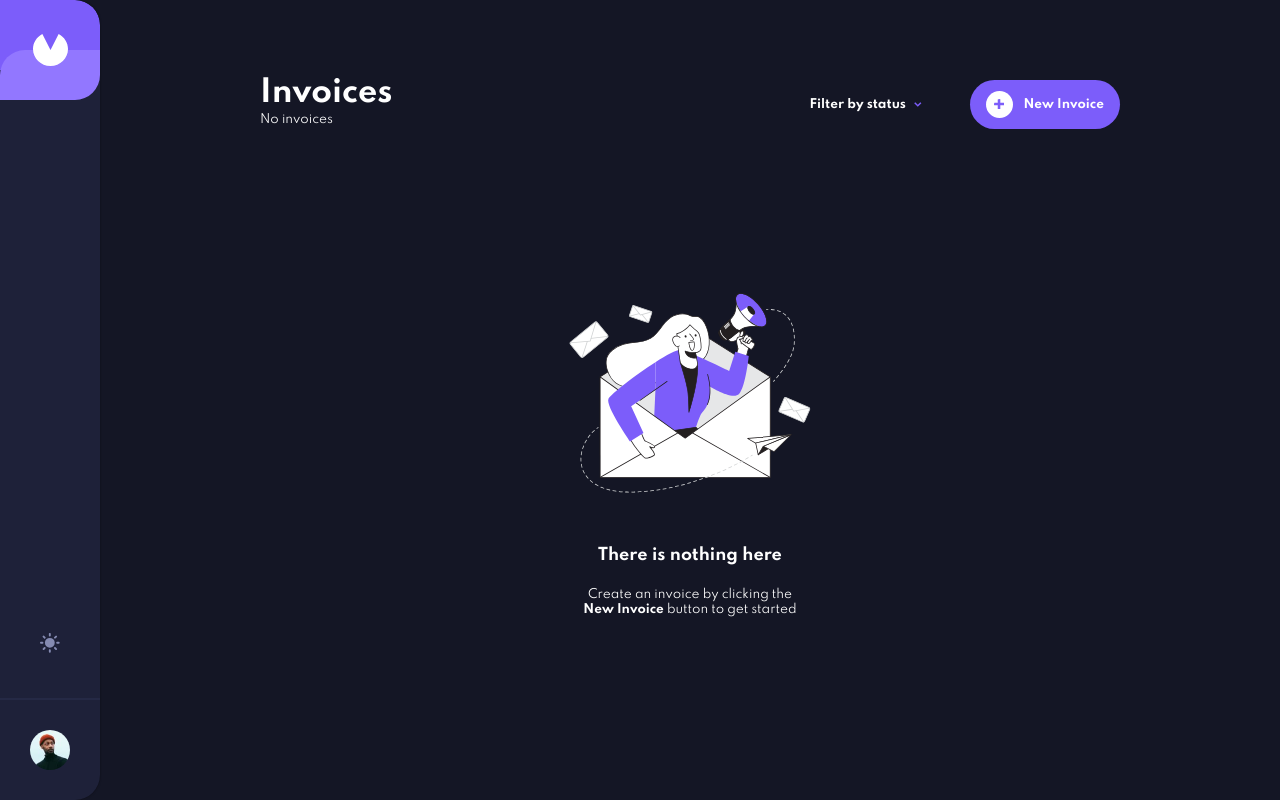
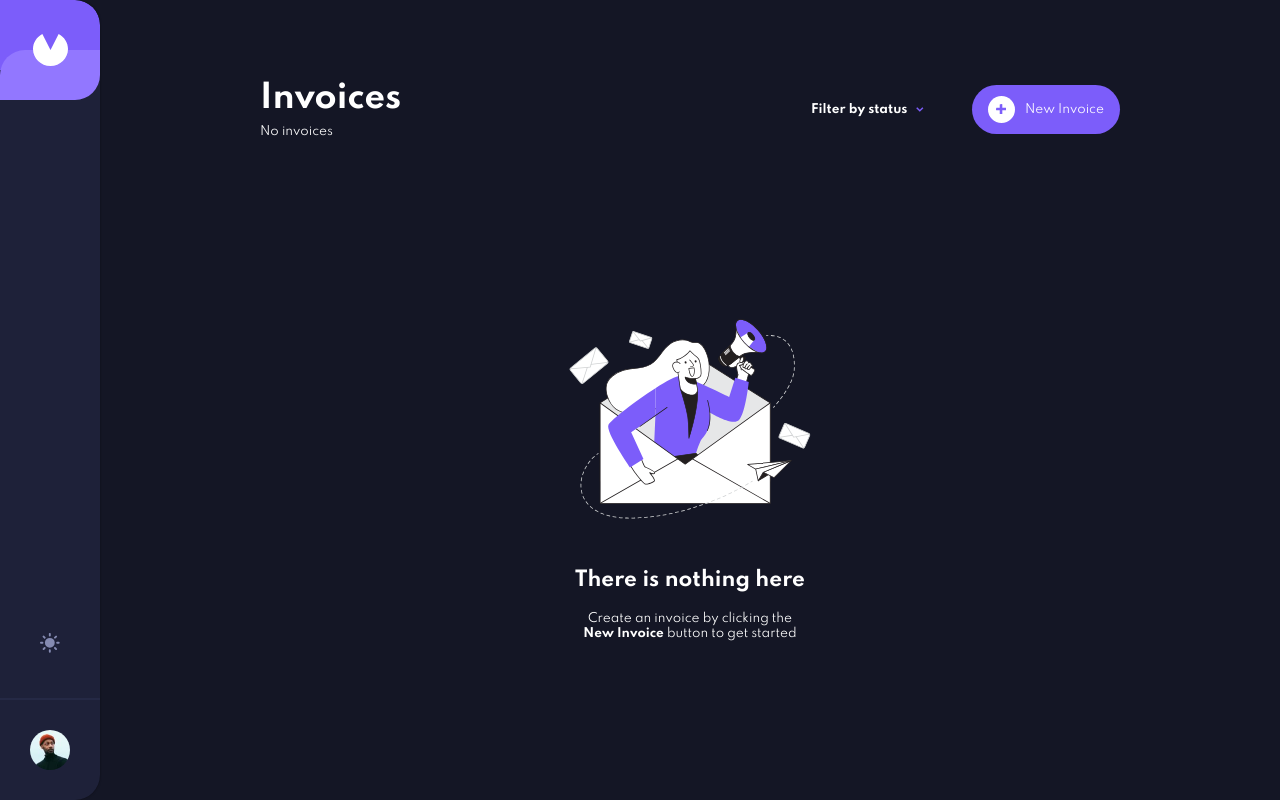
Before and after one commit to Mapelsun/invoice-app, a Vue app: page / in a window 1280 px wide. Built offline with nearby package versions, Linux system fonts and the light colour scheme.

Commit message:
refacttor: abastract common styles to app comp

```diff
--- a/src/components/invoice/EmptyInvoice.vue
+++ b/src/components/invoice/EmptyInvoice.vue
@@ -6,7 +6,7 @@
       alt="empty illustration"
     />
     <div class="empty__details">
-      <h3>There is nothing here</h3>
+      <h2>There is nothing here</h2>
       <p>
         Create an invoice by clicking the<br />
         <span>New Invoice</span> button to get started
@@ -16,7 +16,9 @@
 </template>
 
 <script>
-export default {};
+export default {
+  name: "emptyInvoices",
+};
 </script>
 
 <style lang="scss" scoped>
@@ -30,11 +32,8 @@ export default {};
   }
   &__details {
     text-align: center;
-    h3 {
+    h2 {
       margin-bottom: 2rem;
-    }
-    p {
-      font-size: 1.2rem;
     }
     span {
       font-weight: bold;
--- a/src/components/invoice/InvoiceHeader.vue
+++ b/src/components/invoice/InvoiceHeader.vue
@@ -1,7 +1,7 @@
 <template>
   <header class="heading">
     <div class="heading__left">
-      <h2>Invoices</h2>
+      <h1>Invoices</h1>
       <p>No invoices</p>
     </div>
     <div class="heading__right">
@@ -49,17 +49,7 @@ export default {
   justify-content: space-between;
   align-items: center;
   padding: 3rem 2rem;
-  &__left {
-    h2 {
-      font-size: 3rem;
-      font-weight: bold;
-      margin-bottom: 0.8rem;
-    }
-
-    p {
-      font-size: 1.2rem;
-    }
-  }
+  margin-bottom: 4rem;
   &__right {
     display: flex;
     align-items: center;
@@ -69,12 +59,6 @@ export default {
       padding: 0.5em;
       border-radius: 50%;
     }
-
-    p {
-      font-size: 1.2rem;
-      font-weight: bold;
-      color: var(--clr-white);
-    }
   }
   select {
     appearance: none;
@@ -83,8 +67,6 @@ export default {
     font-size: 1.2rem;
     font-weight: bold;
     font-family: inherit;
-    cursor: inherit;
-    line-height: inherit;
     color: var(--clr-white);
     padding: 1.2em 2em;
     background: url("@/assets/icon-arrow-down.svg");
--- a/src/components/layouts/MainSidebar.vue
+++ b/src/components/layouts/MainSidebar.vue
@@ -15,7 +15,9 @@
 </template>
 
 <script>
-export default {};
+export default {
+  name: "mainSidebar",
+};
 </script>
 
 <style lang="scss" scoped>
```
